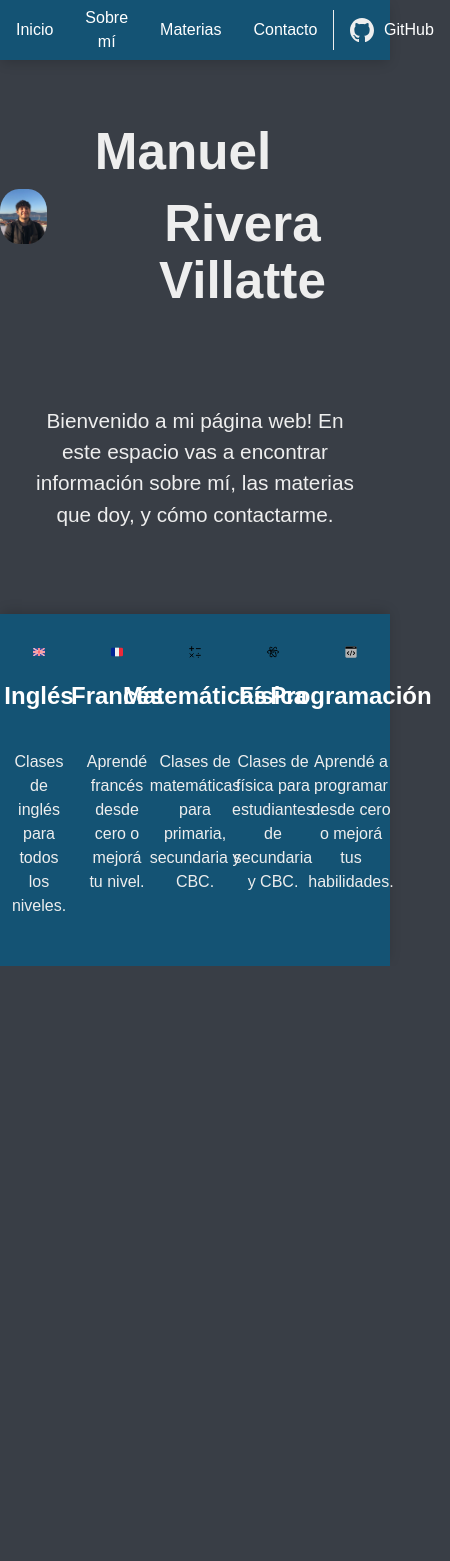
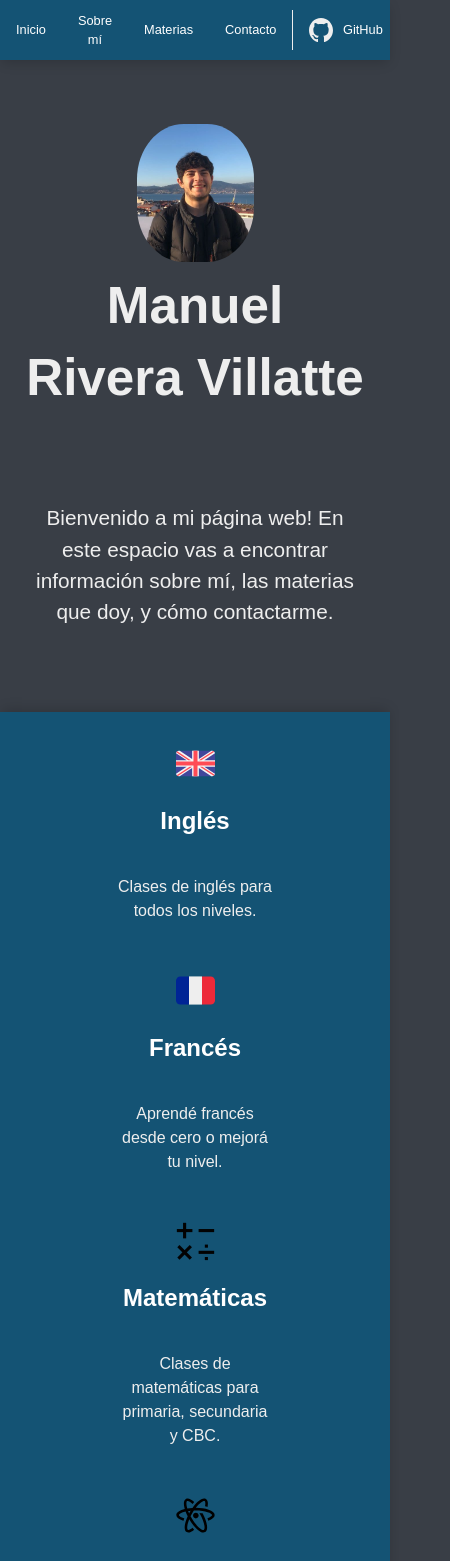
Before and after one commit to ManusaRivi/web-profe-particular, a React (Vite) app: page /home in a window 390 px wide. Shown: the top 1561 px of the page, 450 px wide, since content can reach past the window. Before the commit the page ends 966 px from the top, so only its background shows below. Built offline with nearby package versions, Linux system fonts and the light colour scheme.

Commit message:
improve responsiveness on mobile devices

```diff
--- a/src/components/course-card/CourseCard.module.css
+++ b/src/components/course-card/CourseCard.module.css
@@ -19,3 +19,15 @@
     color: #ffe082;
     transition: color 0.3s ease;
 }
+
+@media screen and (max-width: 768px) {
+    .cardContainer {
+        width: 40vw;
+    }
+
+    .courseIcon {
+        width: 10vw;
+        height: 10vw;
+    }
+
+}
--- a/src/components/navbar/Navbar.module.css
+++ b/src/components/navbar/Navbar.module.css
@@ -28,3 +28,9 @@
 img {
     width: 1.5rem;
 }
+
+@media screen and (max-width: 600px) {
+    .navbarButton {
+        font-size: 0.8rem;
+    }
+}
--- a/src/views/Home.css
+++ b/src/views/Home.css
@@ -55,3 +55,26 @@ h1 {
     padding: 2rem 0;
     box-shadow: 0 -4px 12px -2px rgba(0, 0, 0, 0.18);
 }
+
+@media screen and (max-width: 768px) {
+    .profile-picture {
+        width: 30vw;
+    }
+
+    .title {
+        flex-direction: column;
+        gap: 1rem;
+    }
+
+    .name {
+        align-items: center;
+        text-align: center;
+    }
+
+    .courses-section {
+        flex-direction: column;
+        gap: 2rem;
+        align-items: center;
+    }
+
+}
```
